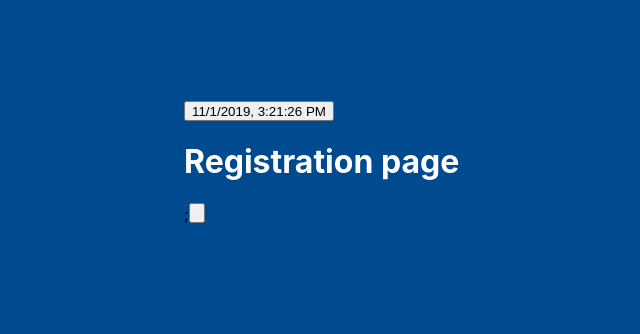
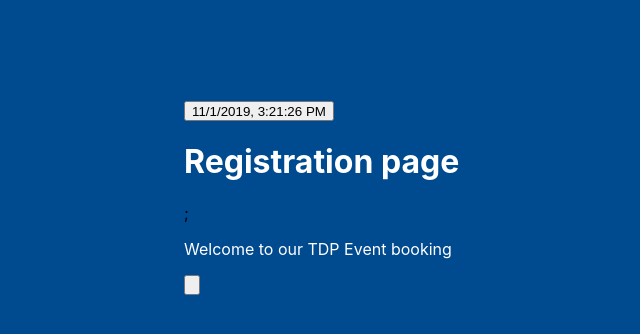
Before and after one commit to paramount197/TestDeploy, a React (Create React App) app: page / in a window 1280 px wide. Shown: the top 334 px of the page, without its empty margins (206-846 px from the left). Built offline with nearby package versions, Linux system fonts and the light colour scheme.

Commit message:
Notes added

```diff
--- a/src/pages/Registration.js
+++ b/src/pages/Registration.js
@@ -1,14 +1,23 @@
 import React from "react";
 import Header from "../block/Header";
 import Button from "../block/Button";
+import Intro from "../block/Intro";
 
 // Questions
 // Would you pass header name hear or from app.js as props
+
+//Actions
+// pass intro text as props
+// Review input fields in React
+// Create the input fields
+// create Button
+// if time try and store the data in local storage and show it om new page
 
 const Registration = props => {
   return (
     <>
       <Header header="Registration page" />;
+      <Intro />
       <Button />
     </>
   );
```
